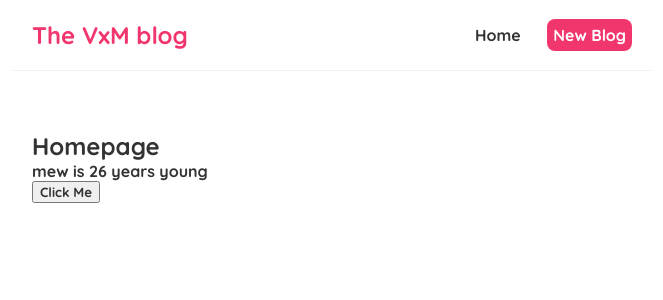
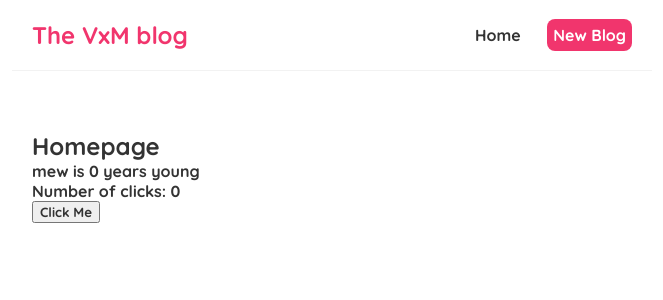
Before and after one commit to fusillian/vxm-blog, a React (Create React App) app: page / in a window 1280 px wide. Shown: the top 300 px of the page, without its empty margins (308-971 px from the left). Built offline with nearby package versions, Linux system fonts and the light colour scheme.

Commit message:
Adding Age Variable to useState

```diff
--- a/src/Home.js
+++ b/src/Home.js
@@ -1,15 +1,17 @@
 import { useState } from "react";
+
+let initAge = 0;
 
 const Home = () => {
     // let name = "mew";
 
     const [name, setName] = useState("mew");
 
-    const [age, setAge] = useState(26);
+    const [age, setAge] = useState(initAge);
 
     const handleClick = () => {
         setName("mewtwo");
-        setAge(27);
+        setAge(age+1);
     };
 
     return (
@@ -17,6 +19,8 @@ const Home = () => {
             <h2>Homepage</h2>
             <p>
                 {name} is {age} years young
+                <br></br>
+                Number of clicks: {age}
             </p>
             <button onClick={handleClick}>Click Me</button>
         </div>
```
